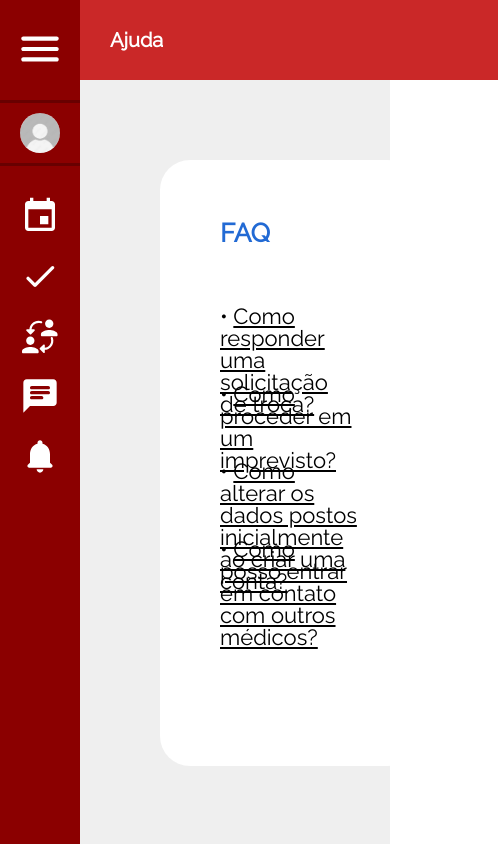
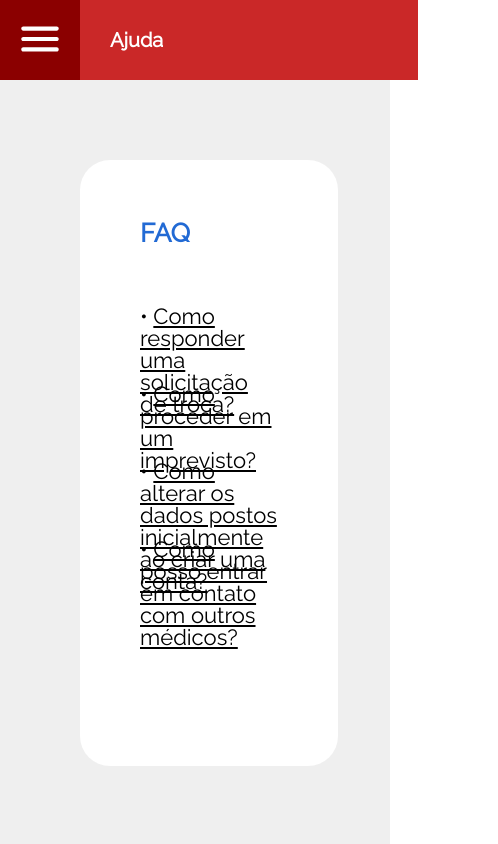
Before and after one commit to eduardor0cha/sgpm-frontend, a React (Create React App) app: page /help in a window 390 px wide. Shown: the top 844 px of the page, 498 px wide, since content can reach past the window. Built offline with nearby package versions, Linux system fonts and the light colour scheme.

Commit message:
Fix sidebar

```diff
--- a/src/styles/components/_layout.scss
+++ b/src/styles/components/_layout.scss
@@ -18,3 +18,15 @@
     grid-area: main;
   }
 }
+
+@media (max-width: 1180px) {
+  .sgpm-c-layout {
+    &__sidebar {
+      position: absolute;
+    }
+
+    &__header {
+      margin-left: 8rem;
+    }
+  }
+}
--- a/src/styles/components/_sidebar.scss
+++ b/src/styles/components/_sidebar.scss
@@ -120,3 +120,31 @@
     }
   }
 }
+
+@media (max-width: 1180px) {
+  .sgpm-c-sidebar {
+    height: min-content;
+
+    &__header {
+      height: 8rem;
+    }
+
+    &__content,
+    &__footer {
+      display: none;
+    }
+
+    &--colapsed {
+      height: 100vh;
+      .sgpm-c-sidebar__content,
+      .sgpm-c-sidebar__footer {
+        display: flex;
+        flex-direction: column;
+      }
+
+      .sgpm-c-sidebar__header {
+        height: 10rem;
+      }
+    }
+  }
+}
```
